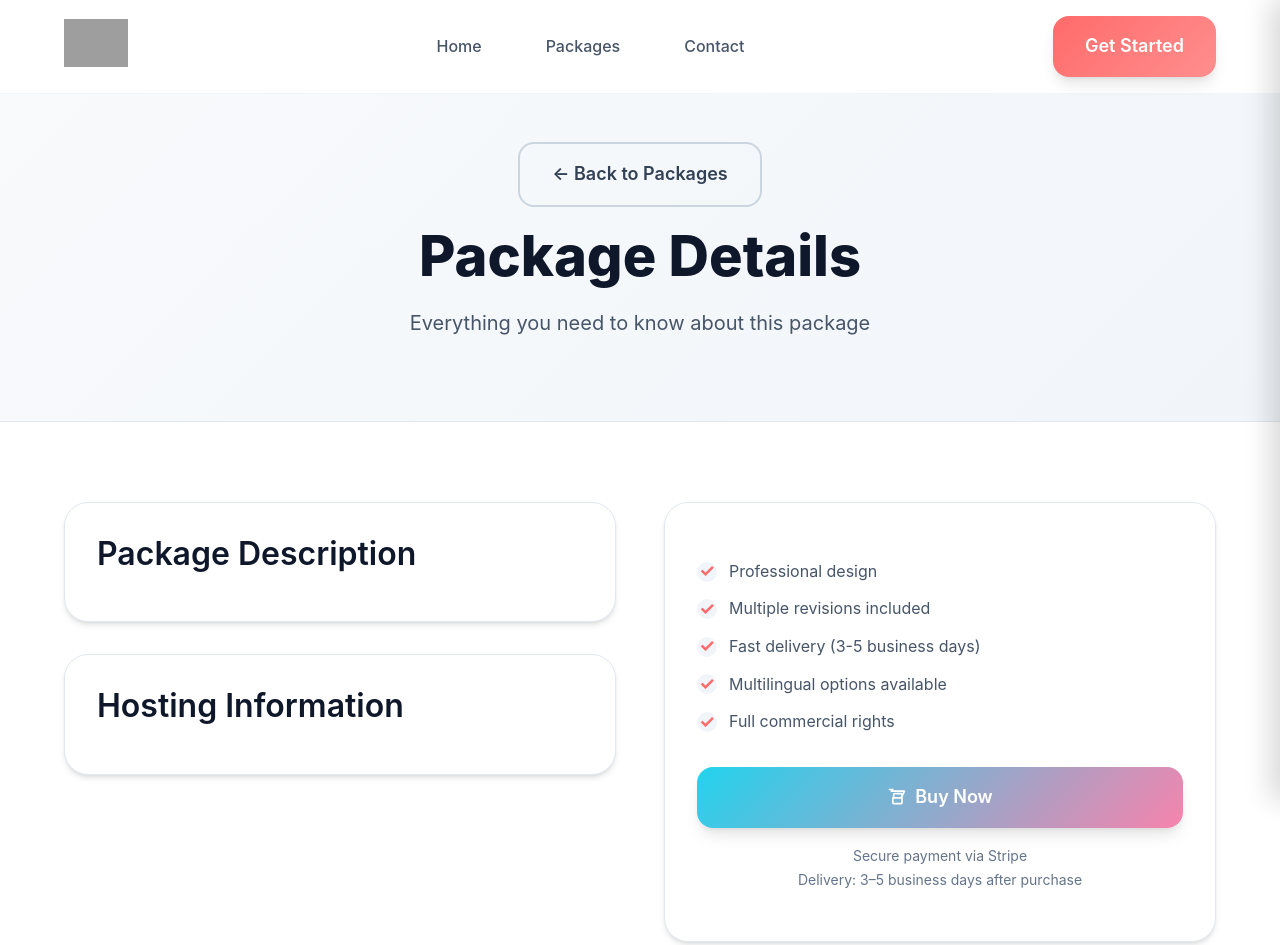
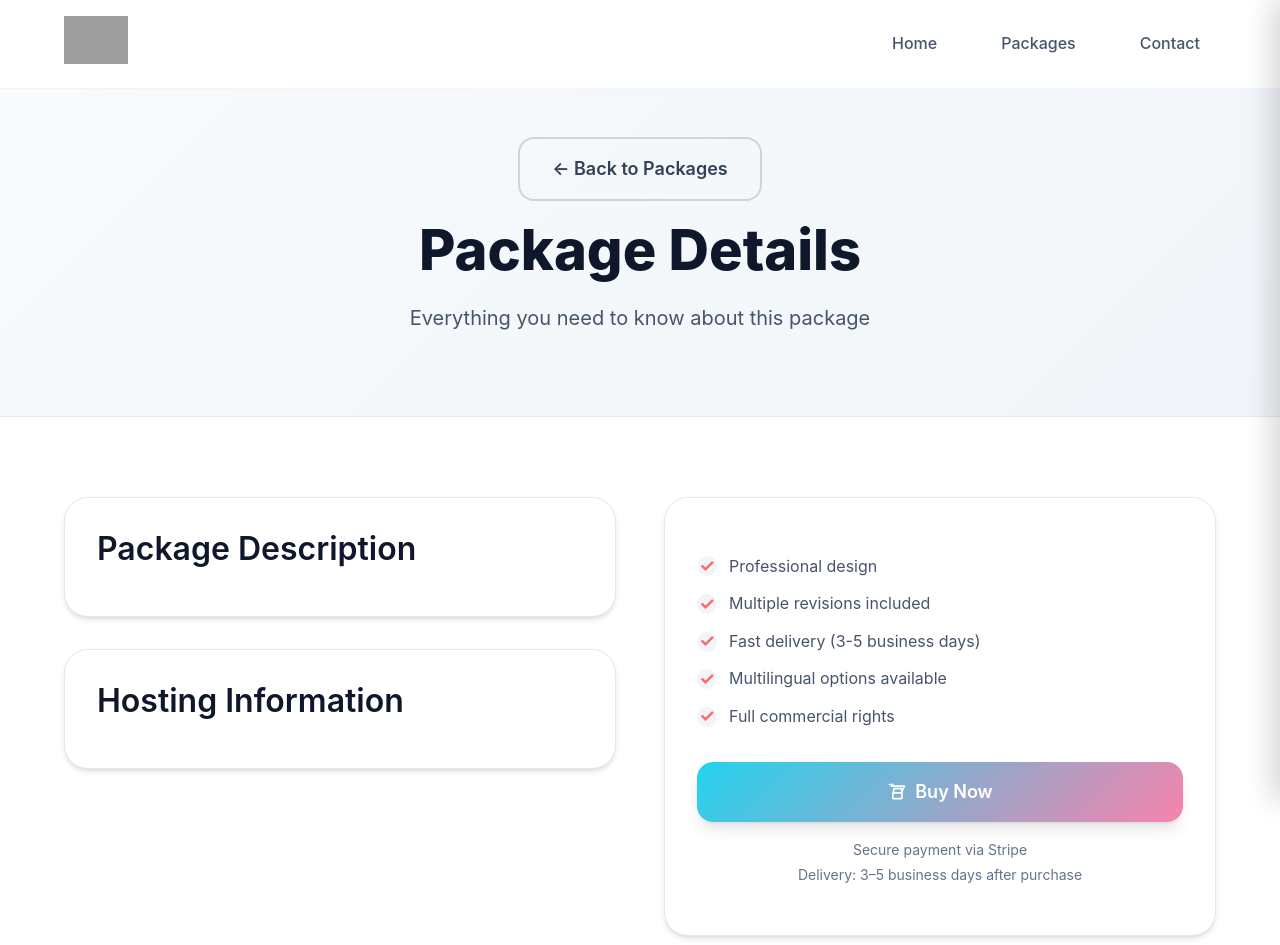
Before and after one commit to thelinuxhobbyist/enfoldedmedia, a plain HTML site: page details.html in a window 1280 px wide. Shown: the top 945 px of the page. Drawn offline with Linux system fonts and the light colour scheme; grey boxes are pictures that could not be loaded.

Commit message:
remove get started from the navbar

```diff
--- a/details.html
+++ b/details.html
@@ -30,11 +30,6 @@
             Contact
           </a>
         </nav>
-
-        <!-- Get Started Button (visible on all screen sizes) -->
-        <a href="https://wa.me/447836319635?text=Hello%2C%20I%20would%20like%20to%20inquire%20about%20your%20services" class="btn btn-primary">
-          Get Started
-        </a>
 
         <!-- Mobile Menu Toggle -->
         <button class="mobile-menu-toggle" id="mobileMenuToggle">
```
